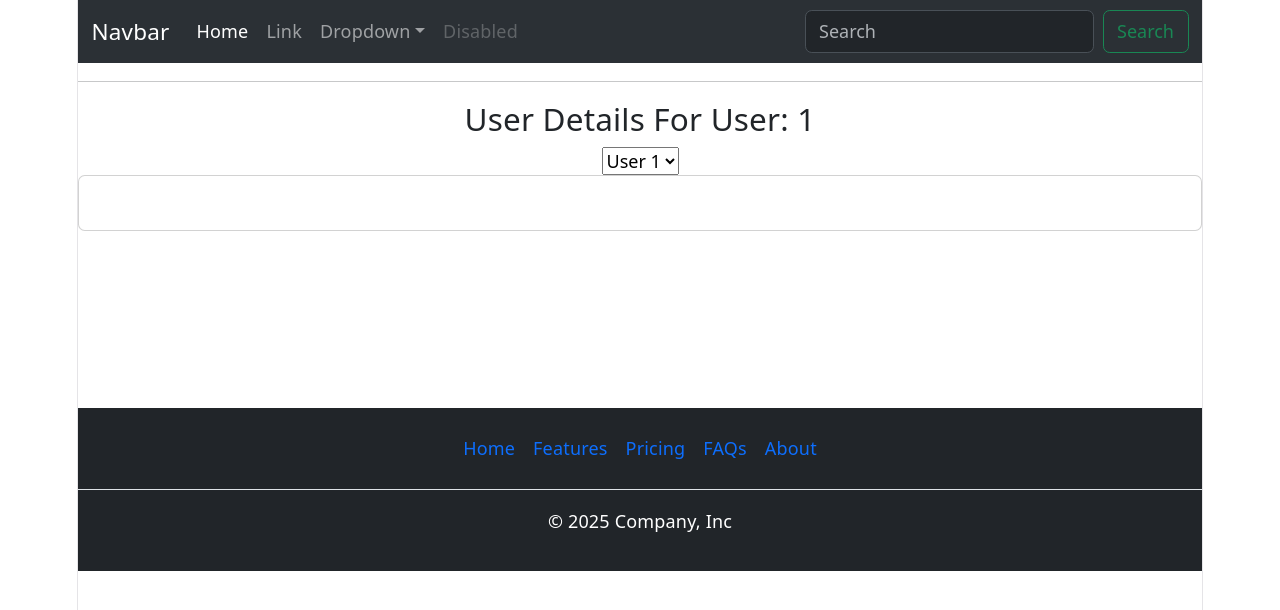
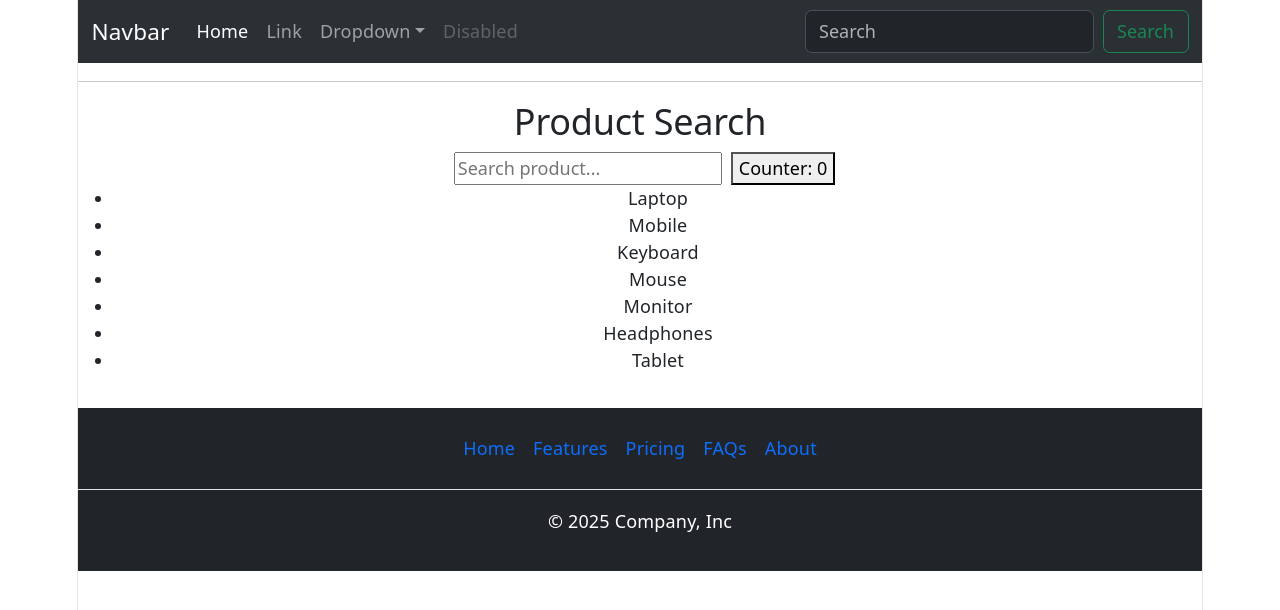
Before and after one commit to sanjaysamantra1/eureka_20_april_2026, a React (Vite) app in the folder react/React_App_1/: page / in a window 1280 px wide. Shown: the top 610 px of the page. Built offline with nearby package versions, Linux system fonts and the light colour scheme; no server answers.

Commit message:
use memo

```diff
--- a/react/React_App_1/src/components/body/Body.tsx
+++ b/react/React_App_1/src/components/body/Body.tsx
@@ -25,6 +25,7 @@ import Multiple_API from "../http/Multiple_API";
 import EmployeeCRUD_Http from "../http/EmployeeCRUD_Http";
 import UseEffectDemo1 from "../hooks/UseEffectDemo1";
 import UserDetails from "../hooks/UserDetails";
+import UseMemoTest from "../hooks/UseMemoTest";
 
 function Body() {
   /*  console.log(addition(10, 20));
@@ -73,7 +74,8 @@ function Body() {
       {/* <Multiple_API/> */}
       {/* <EmployeeCRUD_Http /> */}
       {/* <UseEffectDemo1/> */}
-      <UserDetails />
+      {/* <UserDetails /> */}
+      <UseMemoTest/>
     </div>
   );
 }
--- /dev/null
+++ b/react/React_App_1/src/components/hooks/UseMemoTest.tsx
@@ -0,0 +1,44 @@
+import { useState, useMemo } from "react";
+
+export default function UseMemoTest() {
+  const [searchText, setSearchText] = useState("");
+  const [count, setCount] = useState(0);
+
+  const products = [
+    "Laptop",
+    "Mobile",
+    "Keyboard",
+    "Mouse",
+    "Monitor",
+    "Headphones",
+    "Tablet",
+  ];
+  const filteredProducts = useMemo(() => {
+    console.log("Filtering products...");
+    return products.filter((product) =>
+      product.toLowerCase().includes(searchText.toLowerCase()),
+    );
+  }, [searchText]);
+  /* const filteredProducts = products.filter((product) => {
+    console.log("filtering...");
+    return product.toLowerCase().includes(searchText.toLowerCase());
+  }); */
+  return (
+    <div>
+      <h2>Product Search</h2>
+      <input
+        className="mx-2"
+        type="text"
+        placeholder="Search product..."
+        value={searchText}
+        onChange={(e) => setSearchText(e.target.value)}
+      />
+      <button onClick={() => setCount(count + 1)}>Counter: {count}</button>
+      <ul>
+        {filteredProducts.map((product, index) => (
+          <li key={index}>{product}</li>
+        ))}
+      </ul>
+    </div>
+  );
+}
```
